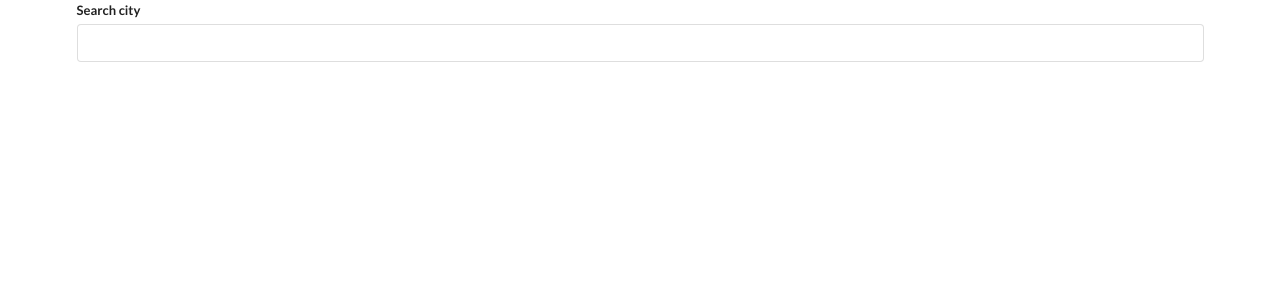
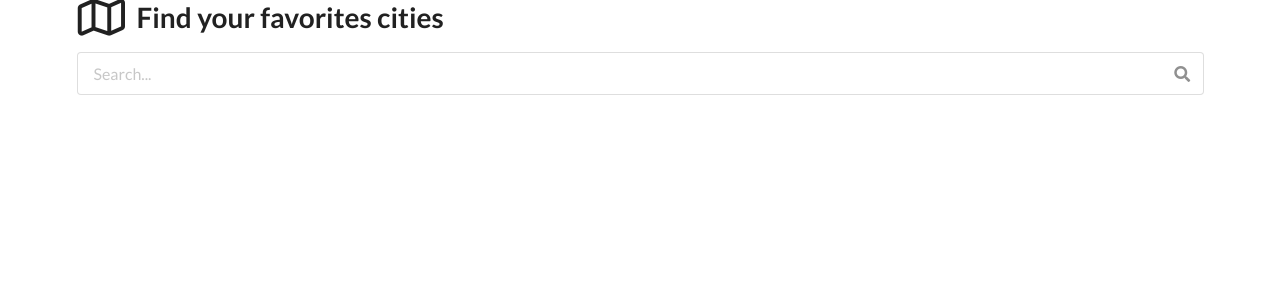
Before and after one commit to uxmoon/city-filter, a React (Create React App) app: page / in a window 1280 px wide. Shown: the top 300 px of the page. Built offline with nearby package versions, Linux system fonts and the light colour scheme.

Commit message:
updated design layout

```diff
--- a/src/components/App.js
+++ b/src/components/App.js
@@ -4,6 +4,10 @@ import Search from './Search';
 export default () => {
   return (
     <div className="ui container">
+      <h1 className="ui header">
+        <i className="icon map outline"></i>
+        <div className="content">Find your favorites cities</div>
+      </h1>
       <Search />
     </div>
   );
--- a/src/components/Search.js
+++ b/src/components/Search.js
@@ -33,9 +33,11 @@ const Search = () => {
     };
   }, [term]);
 
+  /* Results list */
   const renderedResults = results.map((result) => {
     return (
       <div className="item" key={result.geonameid}>
+        <i className="map marker icon"></i>
         <div className="content">
           <div className="header">{result.name}</div>
           {result.subcountry}, {result.country}
@@ -48,15 +50,18 @@ const Search = () => {
     <div>
       <div className="ui form">
         <div className="field">
-          <label>Search city</label>
-          <input
-            value={term}
-            onChange={(event) => setTerm(event.target.value)}
-            className="input"
-          />
+          <div className="ui large icon input">
+            <input
+              value={term}
+              onChange={(event) => setTerm(event.target.value)}
+              className="input"
+              placeholder="Search..."
+            />
+            <i className="search icon"></i>
+          </div>
         </div>
       </div>
-      <div className="ui celled list">{renderedResults}</div>
+      <div className="ui selection celled list">{renderedResults}</div>
     </div>
   );
 };
```
